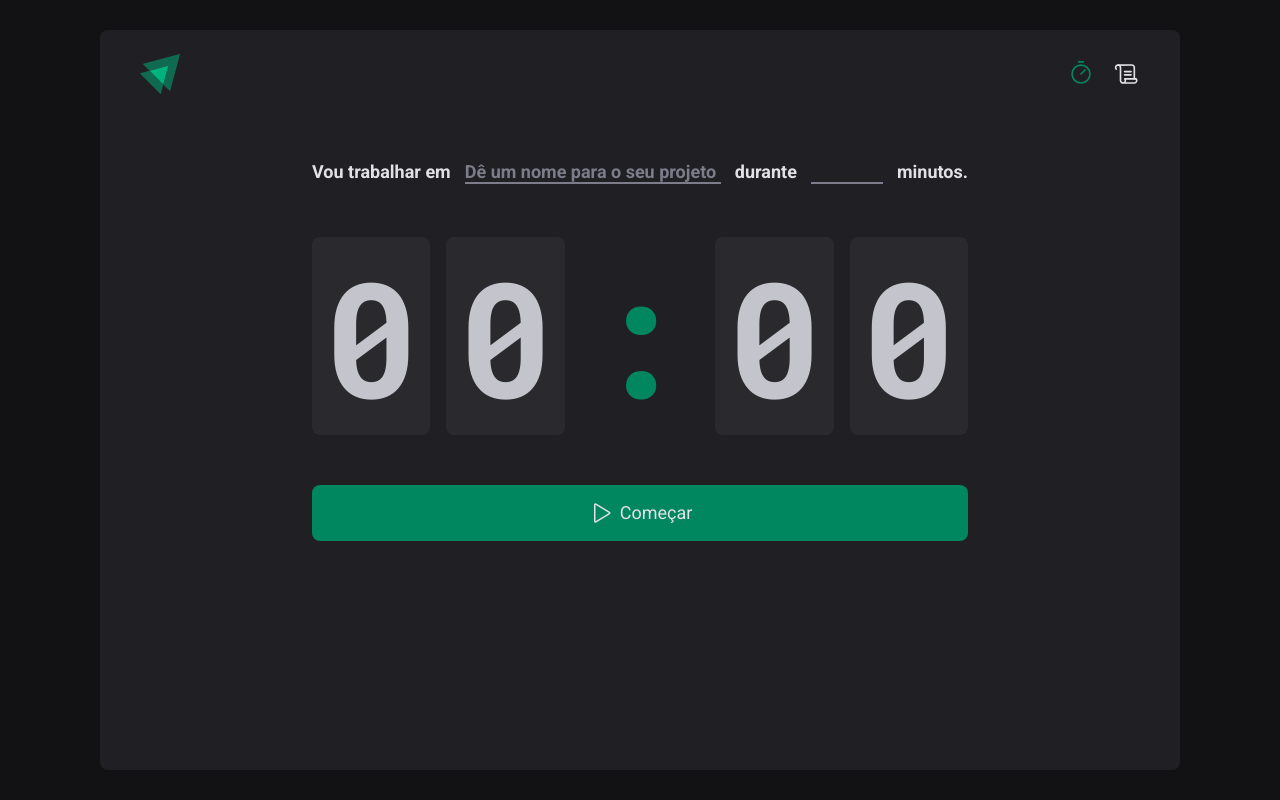
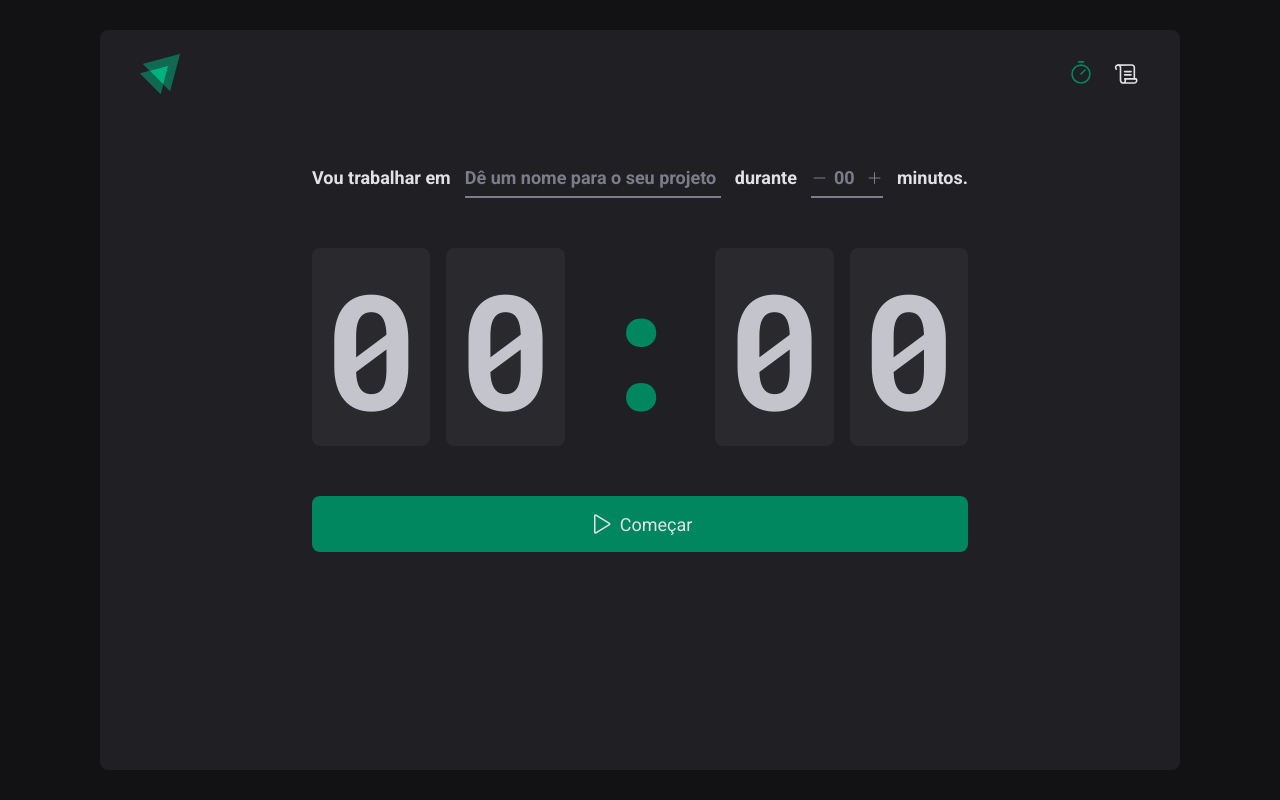
Before and after one commit to Wallace-Bezerra/timer-pomodoro, a React (Vite) app: page / in a window 1280 px wide. Built offline with nearby package versions, Linux system fonts and the light colour scheme.

Commit message:
feat: style home completed

```diff
--- a/src/pages/Home/index.tsx
+++ b/src/pages/Home/index.tsx
@@ -1,4 +1,6 @@
 import { Play } from 'phosphor-react'
+import minus from '../../assets/Minus.svg'
+import plus from '../../assets/Plus.svg'
 import {
   CountDownContainer,
   FormContainer,
@@ -12,12 +14,30 @@ export const Home = () => {
       <FormContainer>
         <label htmlFor="task">Vou trabalhar em</label>
         <input
+          list="suggestion"
           type="text"
           id="task"
           placeholder="Dê um nome para o seu projeto"
         />
+        <datalist id="suggestion">
+          <option>Projeto 1</option>
+          <option>Projeto 2</option>
+        </datalist>
         <label htmlFor="minutesAmount">durante</label>
-        <input type="text" id="minutesAmount" />
+        <div className="wrapperMinutes">
+          <img className="minus" src={minus} alt="" />
+          <input
+            type="number"
+            id="minutesAmount"
+            min={5}
+            max={60}
+            maxLength={2}
+            step={5}
+            placeholder="00"
+          />
+          <img className="plus" src={plus} alt="" />
+        </div>
+
         <span>minutos.</span>
       </FormContainer>
 
--- a/src/pages/Home/styles.ts
+++ b/src/pages/Home/styles.ts
@@ -24,6 +24,7 @@ export const HomeContainer = styled.main`
 `
 export const FormContainer = styled.form`
   display: flex;
+  height: 40px;
   align-items: center;
   justify-content: space-between;
   gap: 8px;
@@ -36,21 +37,51 @@ export const FormContainer = styled.form`
     border-bottom: 2px solid #7c7c8a;
     background-color: transparent;
     box-shadow: none;
+    transition: all 0.1s ease-in-out;
     &#task {
       max-width: 256px;
       width: 100%;
+      height: 100%;
+      &::-webkit-calendar-picker-indicator {
+        display: none !important;
+      }
     }
     &#minutesAmount {
       width: 72px;
+      padding-left: 23px;
+      height: 100%;
     }
     ::placeholder {
       font-weight: 700;
       font-size: 18px;
       color: ${({ theme }) => theme['gray-500']};
     }
+    :focus {
+      border-bottom: 2px solid ${({ theme }) => theme['green-500']};
+    }
+  }
+  .wrapperMinutes {
+    display: flex;
+    align-items: center;
+    position: relative;
+    height: 100%;
+    .minus {
+      position: absolute;
+      left: 0px;
+      cursor: pointer;
+    }
+    .plus {
+      position: absolute;
+      right: 0px;
+      cursor: pointer;
+    }
+  }
+  input[type='number']::-webkit-inner-spin-button,
+  input[type='number']::-webkit-outer-spin-button {
+    -webkit-appearance: none;
+    margin: 0;
   }
 `
-
 export const Separator = styled.span``
 export const CountDownContainer = styled.div`
   display: flex;
```
Also changed, not shown: src/assets/Minus.svg (added), src/assets/Plus.svg (added).
